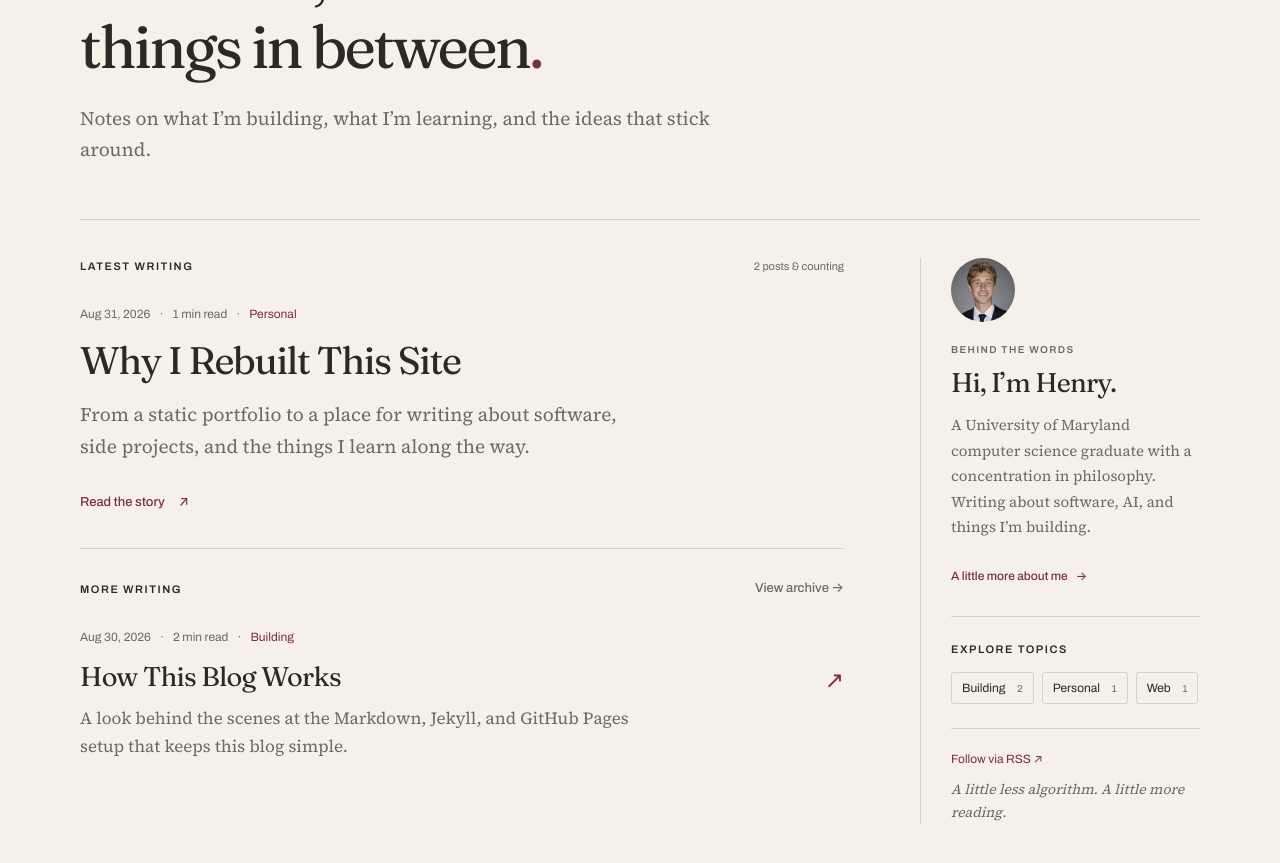
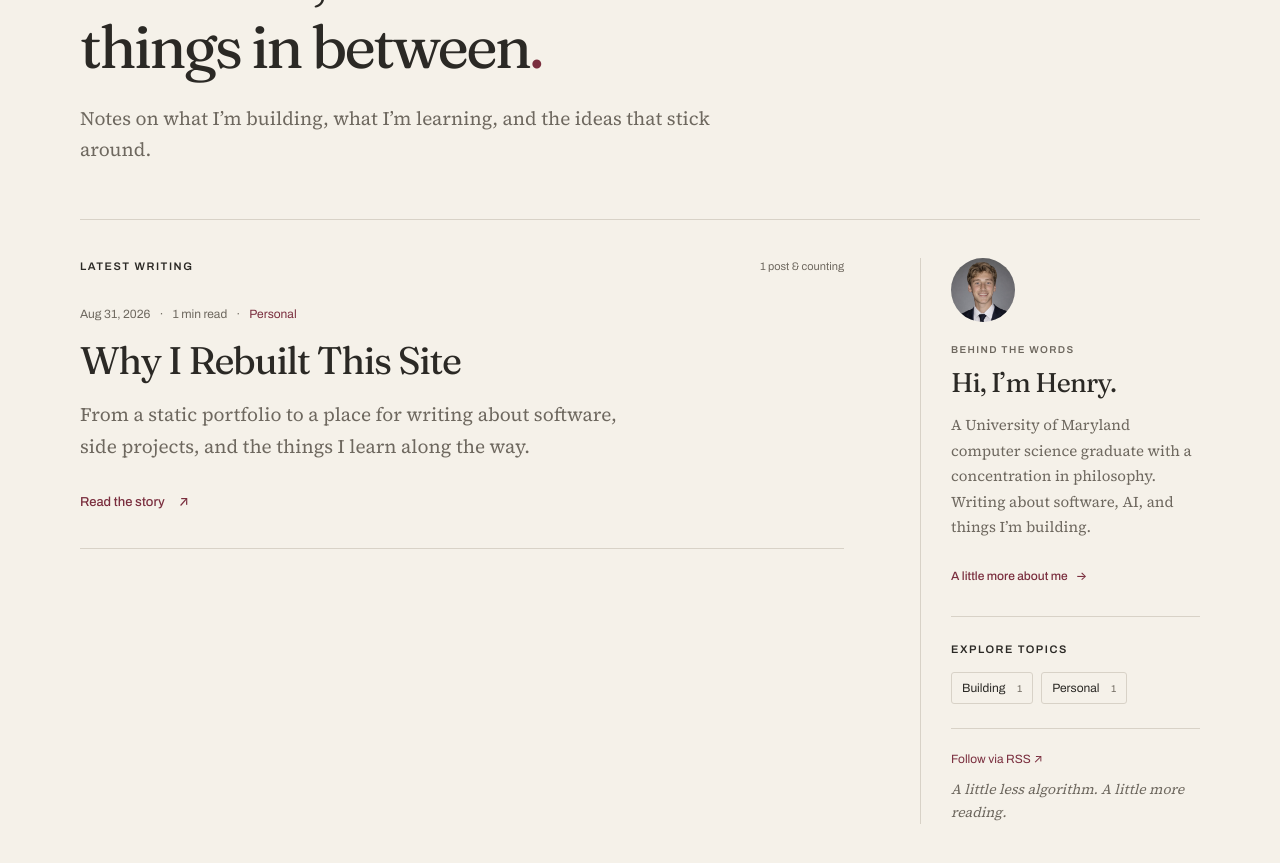
Before and after one commit to henstarr/henstarr.github.io, a Jekyll site: the page built from index.md, in a window 1280 px wide and 900 px high, scrolled down 252 px. Shown: the top 863 px of the window. Built offline with Jekyll 4.4.1, drawn with Linux system fonts in a browser that asks for light colours; a script that is not in the unit is left out; some of the changed lines change nothing that is shown.

Commit message:
Remove the How This Blog Works post

````diff
--- a/_posts/2026-08-30-how-this-blog-works.md
+++ /dev/null
@@ -1,31 +0,0 @@
----
-title: How This Blog Works
-description: A look behind the scenes at the Markdown, Jekyll, and GitHub Pages setup that keeps this blog simple.
-tags: [Building, Web]
----
-
-A short note to my future self on how this site is put together, since I'll inevitably forget.
-
-## Writing a new post
-
-Add a Markdown file to `_posts/` named `YYYY-MM-DD-some-title.md`, with front matter at the top:
-
-```
----
-title: Some Title
----
-
-The rest is normal Markdown.
-```
-
-Commit it and push to `main`. GitHub Pages rebuilds the site automatically — nothing to run locally, no build step to remember. The post shows up on [/blog](/blog/), newest first, at `/YYYY/MM/DD/some-title/`.
-
-## Editing a page
-
-`index.md` is the front page (layout `home`); `blog.md` is the searchable archive (layout `blog`); `about.md` contains the bio. Page copy goes after the front matter, while shared layouts live in `_layouts/`. Nav links live in `_includes/nav.html`.
-
-## How subscriptions work
-
-The email box in the footer uses Supabase to send a verification link. After opening that link, a reader confirms joining the list. The verified address is saved in the `subscribers` table using the reader’s session. Row-level security only allows a signed-in reader to subscribe their own address; it doesn’t allow readers to export the list. The publishable API key is safe to expose client-side, while the database enforces those permissions.
-
-Addresses live in the Supabase dashboard for that project. Actually emailing subscribers when a new post goes up isn't automated yet — that'd mean wiring up an email-sending service (Resend, Postmark, etc.) behind a Supabase edge function, triggered on new posts. Worth doing once there's an audience to email.
--- a/about.md
+++ b/about.md
@@ -11,6 +11,6 @@ This blog is a place for short notes on what I’m building, things I run into a
 
 ## Start with the writing
 
-[Why I Rebuilt This Site]({% post_url 2026-08-31-why-i-rebuilt-this-site %}) explains how this corner of the internet became a blog. [How This Blog Works]({% post_url 2026-08-30-how-this-blog-works %}) is a look behind the scenes.
+[Why I Rebuilt This Site]({% post_url 2026-08-31-why-i-rebuilt-this-site %}) explains how this corner of the internet became a blog.
 
 You can find everything in the [archive]({{ '/blog/' | relative_url }}), or follow the [RSS feed]({{ '/feed.xml' | relative_url }}) in your favorite reader.
````
